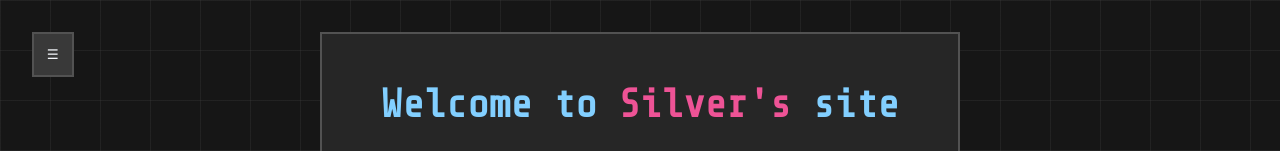
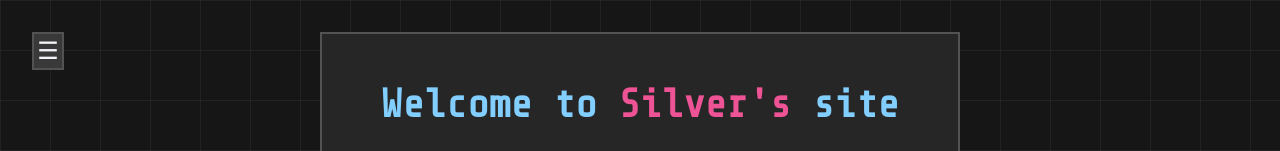
Before and after one commit to TripleRestriction/TripleRestriction.github.io, a plain HTML site: page index.html in a window 1280 px wide. Shown: the top 151 px of the page. Drawn offline with nearby package versions, Linux system fonts and the light colour scheme.

Commit message:
fix button size

```diff
--- a/index.html
+++ b/index.html
@@ -217,7 +217,8 @@
             background: var(--oxo-base02);
             color: var(--oxo-base05);
             border: 2px solid var(--oxo-base03);
-            padding: 0.8rem;
+            padding: 0.2rem;
+            font-size: 1.5rem;
             cursor: pointer;
             z-index: 101;
             transition: all 0.3s ease;
```
